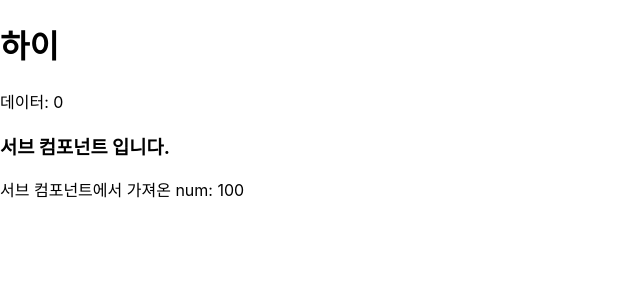
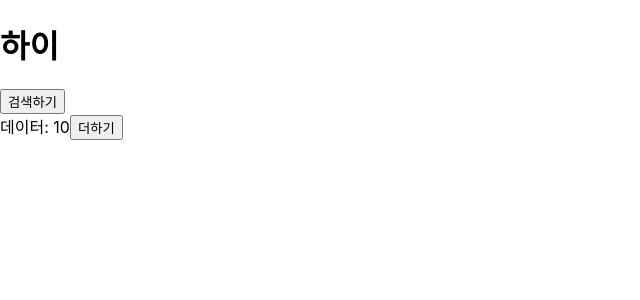
Before and after one commit to wook101/react-practice, a React (Create React App) app: page / in a window 1280 px wide. Shown: the top 300 px of the page, without its empty margins (0-640 px from the left). Built offline with nearby package versions, Linux system fonts and the light colour scheme.

Commit message:
useEffect사용하기

```diff
--- a/src/App2.js
+++ b/src/App2.js
@@ -3,19 +3,26 @@ import Sub from './Sub';
 import {num} from './Sub';
 //useEffect 실습
 const App2 = ()=> {
-
+  const [search,setSearch] = useState(0);
   const [data,setData] =  useState(0);
 
-  useEffect(()=>{ //실행시점: App2()함수가 최초 실행될때(마운트 될때), 첫번째 인자 callback
+
+  const download = ()=>{
+    let downloadData = 10;
+    setData(downloadData);
+  }
+
+  useEffect(()=>{ //실행시점: (1)App2()함수가 최초 실행될때(마운트 될때), (2)상태 변수가 변경될때(상태변수가 의존리스트에 등록되어 있을때), 첫번째 인자 callback, 두번째인자 dependency 의존리스트로 관리
     console.log("userEffect 실행됨!");
-  });
+    download();
+  },[search]);
 
 
   return <div>
       <h1>하이</h1>
+      <button onClick={()=>{setSearch()}}>검색하기</button><br></br>
       데이터: {data}
-      <Sub/>
-      서브 컴포넌트에서 가져온 num: {num}
+      <button onClick={()=>{setData(data+1)}}>더하기</button>
     </div>
 }
 
```
